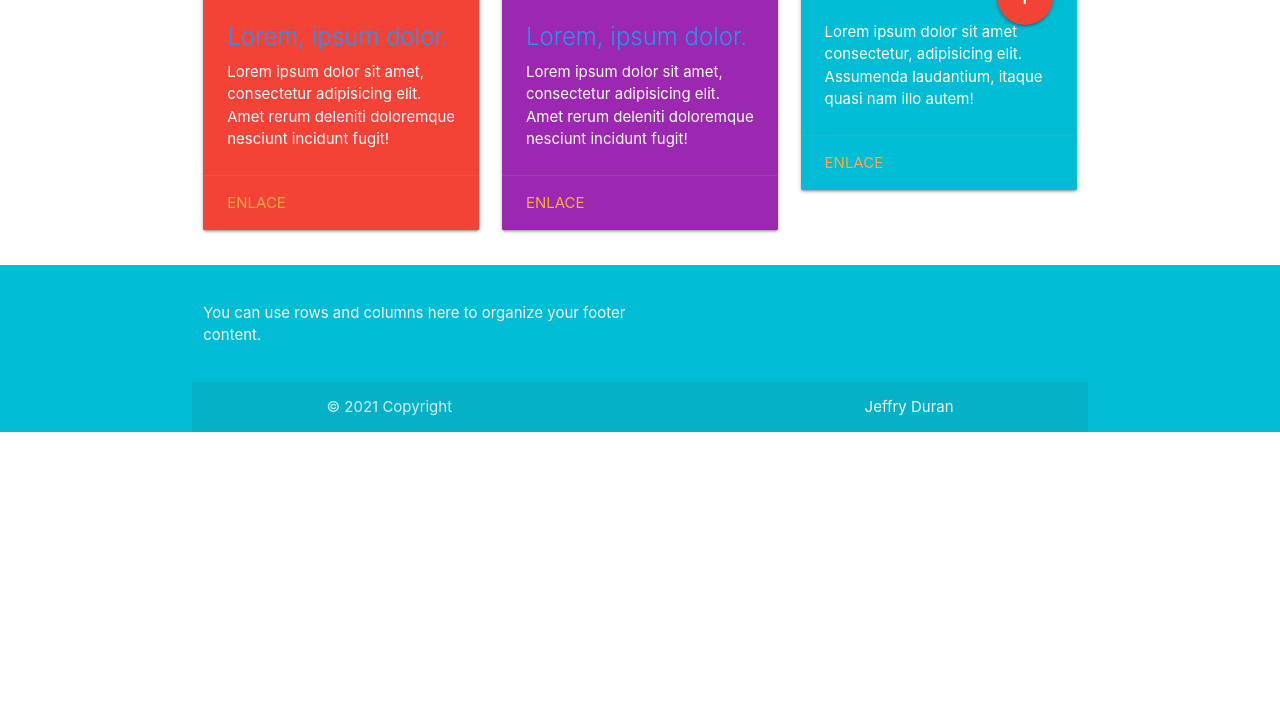
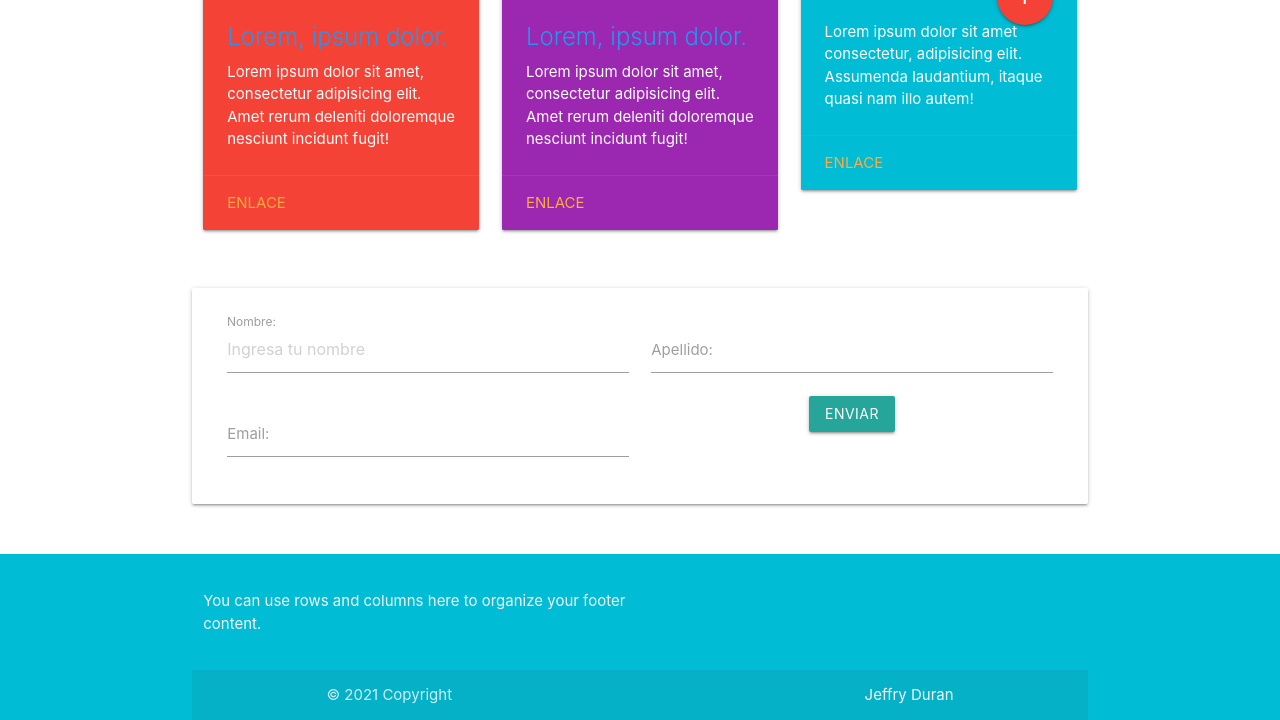
Before and after one commit to Jeffduran94/materialize-test, a plain HTML site: page index.html in a window 1280 px wide. Shown: the part 1158-1878 px from the top of the page. Before the commit the page ends 1590 px from the top, so only its background shows below. Drawn offline with nearby package versions, Linux system fonts and the light colour scheme.

Commit message:
form contact

```diff
--- a/index.html
+++ b/index.html
@@ -155,28 +155,52 @@
         </div>
     </div>
 
+
+    <div class="section container center" >
+
+        <div class="row" >
+
+            <form class="col s12">
+
+                <div class="row card-panel">
+
+                    <div class="input-field col s6">
+                        <input type="text" placeholder="Ingresa tu nombre" id="nombre" class="validate" required>
+                        <label for="nombre">Nombre:</label>
+                    </div>
+
+                    <div class="input-field col s6">
+                        <input type="text" id="apellido" class="validate" required>
+                        <label for="apellido">Apellido:</label>
+                    </div>
+
+                    <div class="input-field col s6">
+                        <input type="email"  id="email">
+                        <label for="email">Email:</label>
+                    </div>
+
+                    <button class="btn" type="submit">Enviar</button>
+
+                </div>
+            </form>
+
+        </div>
+
+    </div>
+
+
     <!-- Compiled and minified JavaScript -->
     <script src="https://cdnjs.cloudflare.com/ajax/libs/materialize/1.0.0/js/materialize.min.js"></script>
 
 </body>
 
-<footer class="page-footer cyan">
+<footer class="page-footer cyan ">
     <div class="container">
       <div class="row">
         <div class="col l6 s12">
           <h5 class="white-text"></h5>
           <p class="grey-text text-lighten-4">You can use rows and columns here to organize your footer content.</p>
         </div>
-        <!-- <div class="col l4 offset-l2 s12">
-          <h5 class="white-text">Links</h5>
-          <ul>
-            <li><a class="grey-text text-lighten-3" href="#!">Link 1</a></li>
-            <li><a class="grey-text text-lighten-3" href="#!">Link 2</a></li>
-            <li><a class="grey-text text-lighten-3" href="#!">Link 3</a></li>
-            <li><a class="grey-text text-lighten-3" href="#!">Link 4</a></li>
-          </ul>
-        </div>
-      </div> -->
     </div>
     <div class="footer-copyright">
       <div class="container">
```
